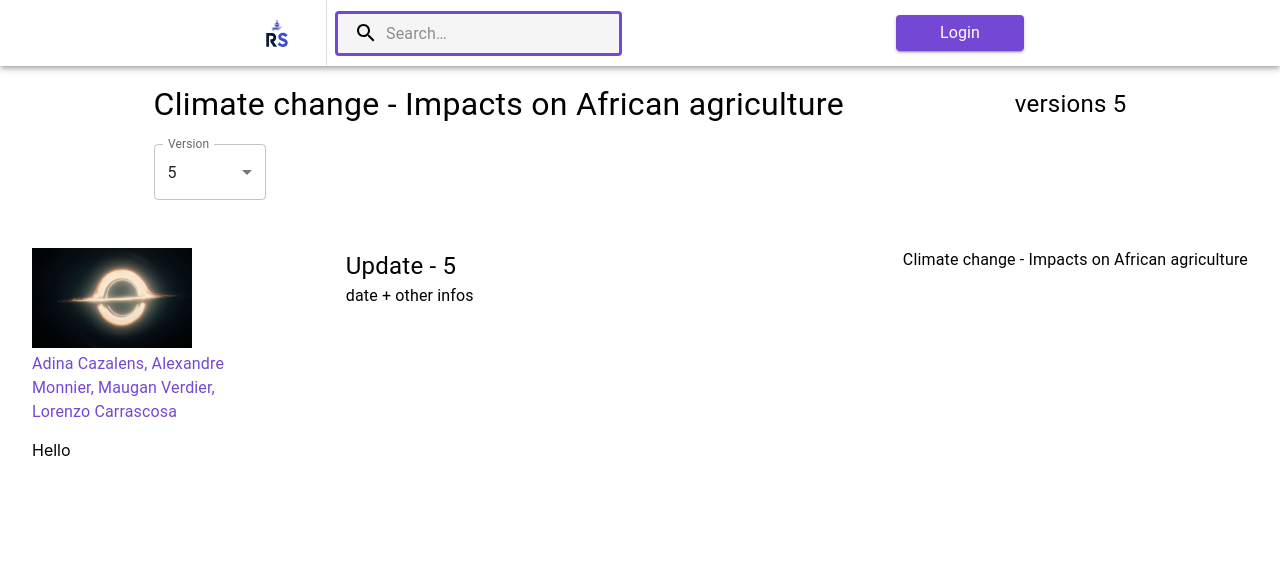
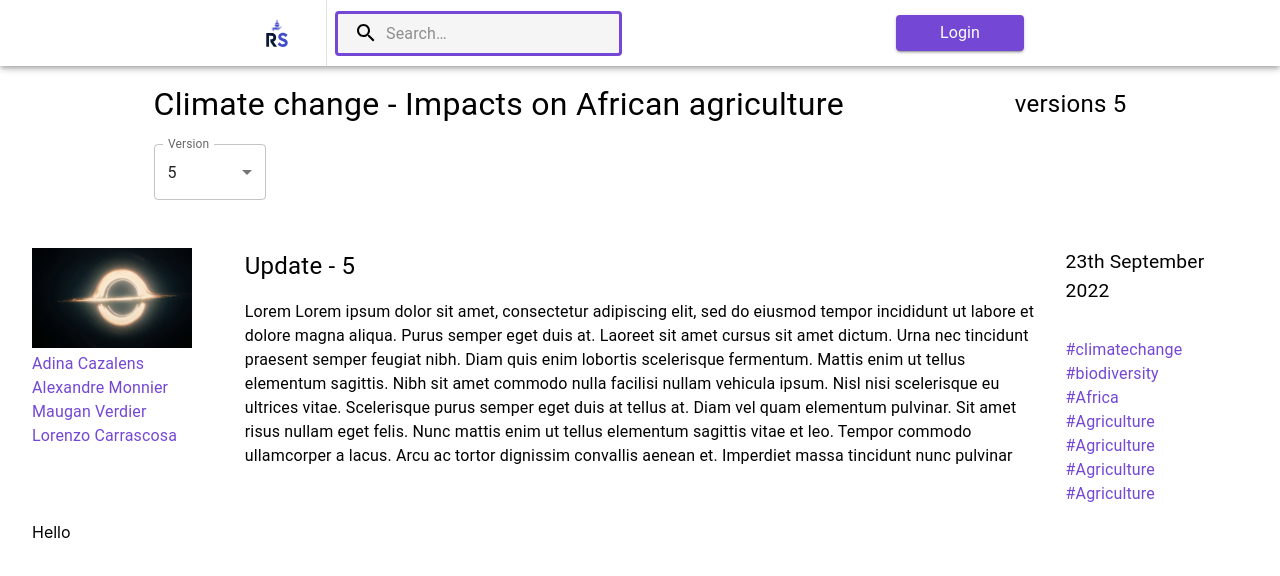
Before and after one commit to researchshare-official/frontend, a Next.js app: page /versionning in a window 1280 px wide. Shown: the top 576 px of the page. Built offline with nearby package versions, Linux system fonts and the light colour scheme.

Commit message:
add img & participants + general comment + date & tags

```diff
--- a/components/Versionning/ModificationDescription.tsx
+++ b/components/Versionning/ModificationDescription.tsx
@@ -8,28 +8,72 @@ import Image from 'next/image'
 const ModificationDescription: NextPage = () => {
     return (
         <Box sx={{marginTop:'3rem', display:'flex', flexDirection:'row', justifyContent:'space-between'}}>
-            <Box sx={{maxWidth:'20%', display:'flex', flexDirection:'column'}}>
+            <Box sx={{minWidth:'15%', maxWidth:'15%', display:'flex', flexDirection:'column'}}>
                 <Box sx={{}}>
                     <Image src='/interstellar_black_hole.jpg'height={100} width={160} alt='black hole' />
                 </Box>
-                <Typography sx={{color: 'secondary.main'}}>
-                    Adina Cazalens, Alexandre Monnier, Maugan Verdier, Lorenzo Carrascosa
+                {/* <Box sx={{maxHeight:'5.5rem', overflow:'auto'}}> */}
+                    <Typography sx={{color:'secondary.main'}}>
+                        Adina Cazalens
+                    </Typography>
+                    <Typography sx={{color:'secondary.main'}}>
+                        Alexandre Monnier
+                    </Typography>
+                    <Typography sx={{color:'secondary.main'}}>
+                        Maugan Verdier
+                    </Typography>
+                    <Typography sx={{color:'secondary.main'}}>
+                        Lorenzo Carrascosa
+                    </Typography>
+                {/* </Box> */}
+            </Box>
+
+            <Box sx={{display:'flex', flexDirection:'column', minWidth:'40%', maxWidth:'65%'}}>
+                <Typography sx={{fontSize:"1.5rem"}}>
+                    Update - 5
+                </Typography>
+                <Typography sx={{marginTop:'1rem', maxHeight:'10.5rem', overflow:'auto'}}>
+                    Lorem Lorem ipsum dolor sit amet, consectetur adipiscing elit, sed do eiusmod tempor incididunt ut labore et dolore magna aliqua. Purus semper eget duis at. Laoreet sit amet cursus sit amet dictum. Urna nec tincidunt praesent semper feugiat nibh. Diam quis enim lobortis scelerisque fermentum. Mattis enim ut tellus elementum sagittis. Nibh sit amet commodo nulla facilisi nullam vehicula ipsum. Nisl nisi scelerisque eu ultrices vitae. Scelerisque purus semper eget duis at tellus at. Diam vel quam elementum pulvinar. Sit amet risus nullam eget felis. Nunc mattis enim ut tellus elementum sagittis vitae et leo. Tempor commodo ullamcorper a lacus. Arcu ac tortor dignissim convallis aenean et.
+                    Imperdiet massa tincidunt nunc pulvinar sapien. Vestibulum sed arcu non odio euismod lacinia. Pretium lectus quam id leo in vitae turpis massa. Ullamcorper eget nulla facilisi etiam dignissim diam. Ut morbi tincidunt augue interdum velit euismod in pellentesque massa. Commodo quis imperdiet massa tincidunt nunc pulvinar sapien et. Vitae turpis massa sed elementum tempus egestas.
                 </Typography>
             </Box>
 
-            <Box sx={{display:'flex', flexDirection:'column', minWidth:'40%'}}>
-                <Typography sx={{fontSize:"1.5rem"}}>
-                    Update - 5
+            <Box sx={{minWidth:'15%', maxWidth:'15%', display:'flex', flexDirection:'column'}}>
+                <Typography sx={{fontSize:"1.2rem"}}>
+                    23th September 2022
                 </Typography>
-                <Typography sx={{}}>
-                    date + other infos
-                </Typography>
-            </Box>
-
-            <Box sx={{}}>
-                <Typography sx={{}}>
-                    Climate change - Impacts on African agriculture
-                </Typography>
+                <Box sx={{marginTop:'2rem', maxHeight:'10.5rem', overflow:'auto'}}>
+                    <Typography sx={{color:'secondary.main'}}>
+                        #climatechange
+                    </Typography>
+                    <Typography sx={{color:'secondary.main'}}>
+                        #biodiversity
+                    </Typography>
+                    <Typography sx={{color:'secondary.main'}}>
+                        #Africa
+                    </Typography>
+                    <Typography sx={{color:'secondary.main'}}>
+                        #Agriculture
+                    </Typography>
+                    <Typography sx={{color:'secondary.main'}}>
+                        #Agriculture
+                    </Typography>
+                    <Typography sx={{color:'secondary.main'}}>
+                        #Agriculture
+                    </Typography>
+                    <Typography sx={{color:'secondary.main'}}>
+                        #Agriculture
+                    </Typography>
+                    <Typography sx={{color:'secondary.main'}}>
+                        #Agriculture
+                    </Typography>
+                    <Typography sx={{color:'secondary.main'}}>
+                        #Agriculture
+                    </Typography>
+                    <Typography sx={{color:'secondary.main'}}>
+                        #Agriculture
+                    </Typography>
+                </Box>
             </Box>
         </Box>
     )
```
